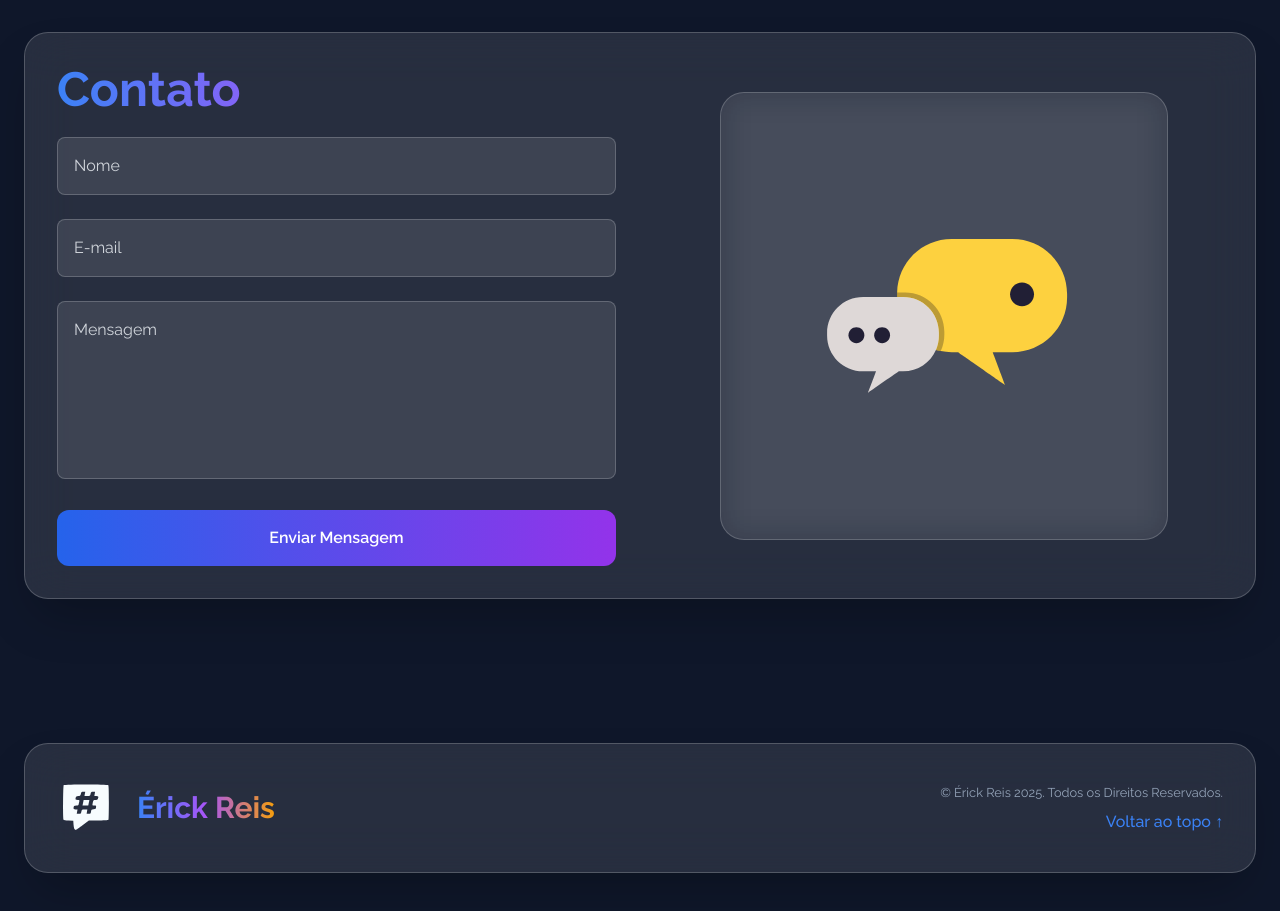
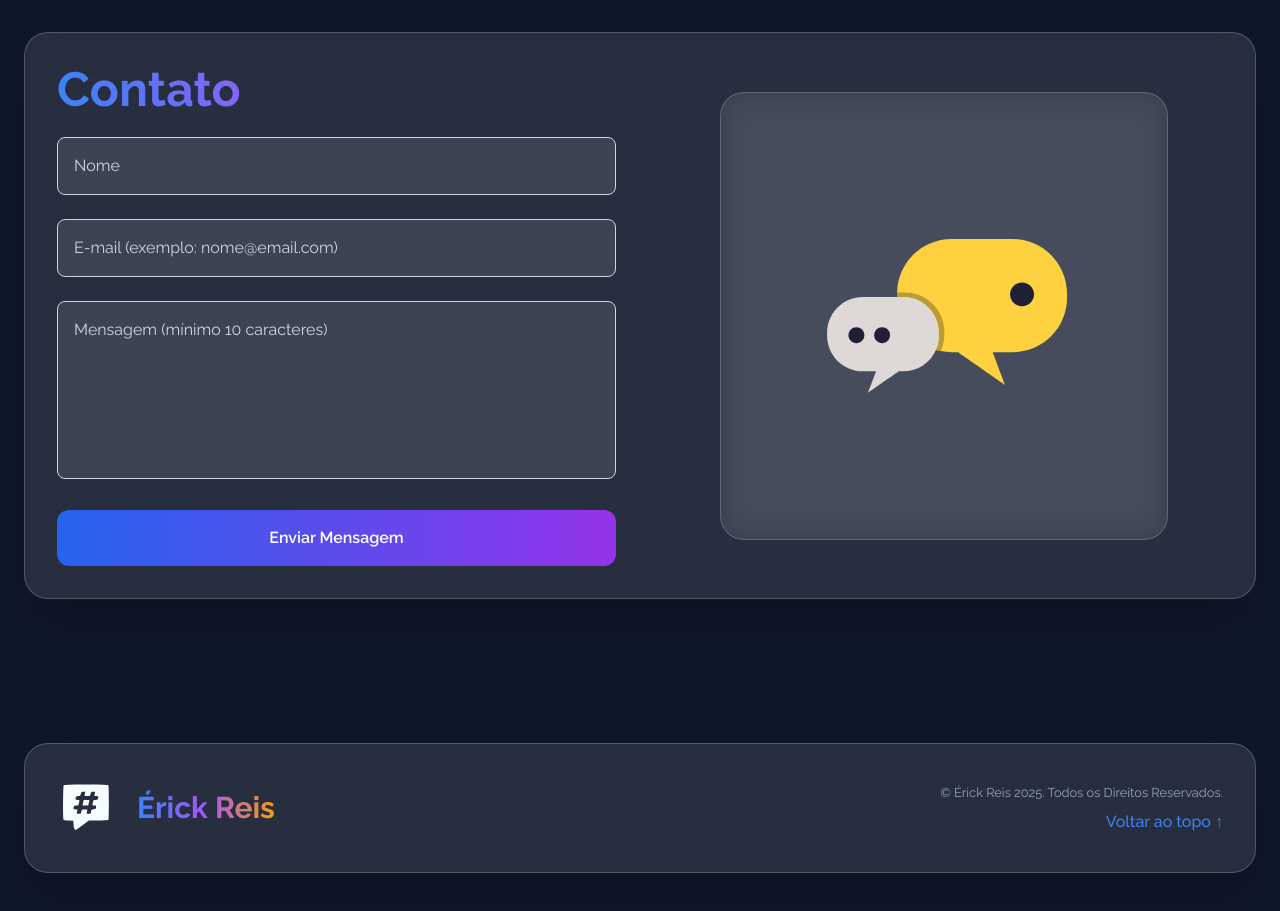
Before and after one commit to erickreisti/meu-portfolio, a React (Vite) app: page / in a window 1280 px wide. Shown: the part 4060-4971 px from the top of the page. Built offline with nearby package versions, Linux system fonts and the light colour scheme.

Commit message:
Projeto finalizado

```diff
--- a/src/components/Contact.jsx
+++ b/src/components/Contact.jsx
@@ -8,11 +8,114 @@ export default function Contact() {
   const form = useRef();
   const [success, setSuccess] = useState(false);
   const [isLoading, setIsLoading] = useState(false);
+  const [errors, setErrors] = useState({});
   const { darkMode } = useTheme();
+
+  // Função para capitalizar a primeira letra do nome
+  const capitalizeName = (name) => {
+    return name.charAt(0).toUpperCase() + name.slice(1).toLowerCase();
+  };
+
+  // Função de validação
+  const validateForm = (formData) => {
+    const newErrors = {};
+    const name = formData.get("name");
+    const email = formData.get("email");
+    const message = formData.get("message");
+
+    // Validação do nome
+    if (!name.trim()) {
+      newErrors.name = "Nome é obrigatório";
+    } else if (name.trim().length < 2) {
+      newErrors.name = "Nome deve ter pelo menos 2 caracteres";
+    }
+
+    // Validação do email
+    if (!email.trim()) {
+      newErrors.email = "Email é obrigatório";
+    } else if (!/^[^\s@]+@[^\s@]+\.[^\s@]+$/.test(email)) {
+      newErrors.email = "Digite um email válido (exemplo: nome@email.com)";
+    }
+
+    // Validação da mensagem
+    if (!message.trim()) {
+      newErrors.message = "Mensagem é obrigatória";
+    } else if (message.trim().length < 10) {
+      newErrors.message = "Mensagem deve ter pelo menos 10 caracteres";
+    } else if (message.trim().length > 1000) {
+      newErrors.message = "Mensagem não pode ter mais de 1000 caracteres";
+    }
+
+    return newErrors;
+  };
+
+  // Handler para capitalizar o nome enquanto digita
+  const handleNameChange = (e) => {
+    const input = e.target;
+    const cursorPosition = input.selectionStart;
+    const originalValue = input.value;
+
+    // Aplica capitalização
+    const capitalizedValue = capitalizeName(originalValue);
+
+    // Atualiza o valor mantendo a posição do cursor
+    if (originalValue !== capitalizedValue) {
+      input.value = capitalizedValue;
+      // Restaura a posição do cursor
+      input.setSelectionRange(cursorPosition, cursorPosition);
+    }
+
+    // Limpa erro do campo
+    if (errors.name) {
+      setErrors((prev) => ({ ...prev, name: "" }));
+    }
+  };
+
+  // Handler para validação em tempo real do email
+  const handleEmailChange = (e) => {
+    if (errors.email) {
+      setErrors((prev) => ({ ...prev, email: "" }));
+    }
+  };
+
+  // Handler para validação em tempo real da mensagem
+  const handleMessageChange = (e) => {
+    if (errors.message) {
+      setErrors((prev) => ({ ...prev, message: "" }));
+    }
+  };
 
   const sendEmail = async (e) => {
     e.preventDefault();
     setIsLoading(true);
+    setErrors({});
+
+    const formData = new FormData(form.current);
+
+    // Aplica capitalização no nome antes de validar
+    const name = formData.get("name");
+    if (name) {
+      formData.set("name", capitalizeName(name));
+    }
+
+    // Valida o formulário
+    const formErrors = validateForm(formData);
+
+    if (Object.keys(formErrors).length > 0) {
+      setErrors(formErrors);
+      setIsLoading(false);
+
+      // Rola até o primeiro erro
+      const firstErrorField = Object.keys(formErrors)[0];
+      const errorElement = document.querySelector(
+        `[name="${firstErrorField}"]`
+      );
+      if (errorElement) {
+        errorElement.scrollIntoView({ behavior: "smooth", block: "center" });
+        errorElement.focus();
+      }
+      return;
+    }
 
     try {
       // Configurações do EmailJS
@@ -70,40 +173,87 @@ export default function Contact() {
                   Contato
                 </p>
               </div>
-              <form ref={form} onSubmit={sendEmail} className="space-y-6">
+              <form
+                ref={form}
+                onSubmit={sendEmail}
+                className="space-y-6"
+                noValidate
+              >
+                {/* Campo Nome */}
+                <div className="space-y-2">
                   <input
                     required
                     type="text"
                     name="name"
                     placeholder="Nome"
-                  className={`w-full p-4 rounded-lg border focus:outline-none focus:ring-2 focus:ring-blue-500 ${
+                    className={`w-full p-4 rounded-lg border focus:outline-none focus:ring-2 transition-all ${
+                      errors.name
+                        ? "border-red-500 focus:ring-red-500"
+                        : "focus:ring-blue-500 border-gray-300"
+                    } ${
                       darkMode
-                      ? "bg-white/10 border-white/20 text-white placeholder-gray-300"
-                      : "bg-white border-gray-300 text-gray-800 placeholder-gray-500"
+                        ? "bg-white/10 text-white placeholder-gray-300"
+                        : "bg-white text-gray-800 placeholder-gray-500"
                     }`}
+                    onChange={handleNameChange}
+                    onBlur={handleNameChange}
                   />
+                  {errors.name && (
+                    <p className="text-red-500 text-sm flex items-center gap-1">
+                      <span>⚠️</span> {errors.name}
+                    </p>
+                  )}
+                </div>
+
+                {/* Campo Email */}
+                <div className="space-y-2">
                   <input
                     required
                     type="email"
                     name="email"
-                  placeholder="E-mail"
-                  className={`w-full p-4 rounded-lg border focus:outline-none focus:ring-2 focus:ring-blue-500 ${
+                    placeholder="E-mail (exemplo: nome@email.com)"
+                    className={`w-full p-4 rounded-lg border focus:outline-none focus:ring-2 transition-all ${
+                      errors.email
+                        ? "border-red-500 focus:ring-red-500"
+                        : "focus:ring-blue-500 border-gray-300"
+                    } ${
                       darkMode
-                      ? "bg-white/10 border-white/20 text-white placeholder-gray-300"
-                      : "bg-white border-gray-300 text-gray-800 placeholder-gray-500"
+                        ? "bg-white/10 text-white placeholder-gray-300"
+                        : "bg-white text-gray-800 placeholder-gray-500"
                     }`}
+                    onChange={handleEmailChange}
                   />
+                  {errors.email && (
+                    <p className="text-red-500 text-sm flex items-center gap-1">
+                      <span>⚠️</span> {errors.email}
+                    </p>
+                  )}
+                </div>
+
+                {/* Campo Mensagem */}
+                <div className="space-y-2">
                   <textarea
                     required
                     name="message"
                     rows="6"
-                  placeholder="Mensagem"
-                  className={`w-full p-4 rounded-lg border focus:outline-none focus:ring-2 focus:ring-blue-500 resize-none ${
+                    placeholder="Mensagem (mínimo 10 caracteres)"
+                    className={`w-full p-4 rounded-lg border focus:outline-none focus:ring-2 resize-none transition-all ${
+                      errors.message
+                        ? "border-red-500 focus:ring-red-500"
+                        : "focus:ring-blue-500 border-gray-300"
+                    } ${
                       darkMode
-                      ? "bg-white/10 border-white/20 text-white placeholder-gray-300"
-                      : "bg-white border-gray-300 text-gray-800 placeholder-gray-500"
+                        ? "bg-white/10 text-white placeholder-gray-300"
+                        : "bg-white text-gray-800 placeholder-gray-500"
                     }`}
-                ></textarea>
+                    onChange={handleMessageChange}
+                  />
+                  {errors.message && (
+                    <p className="text-red-500 text-sm flex items-center gap-1">
+                      <span>⚠️</span> {errors.message}
+                    </p>
+                  )}
+                </div>
 
                 {success && (
                   <p
```
Lines whose indentation alone changed are shown as unchanged.
